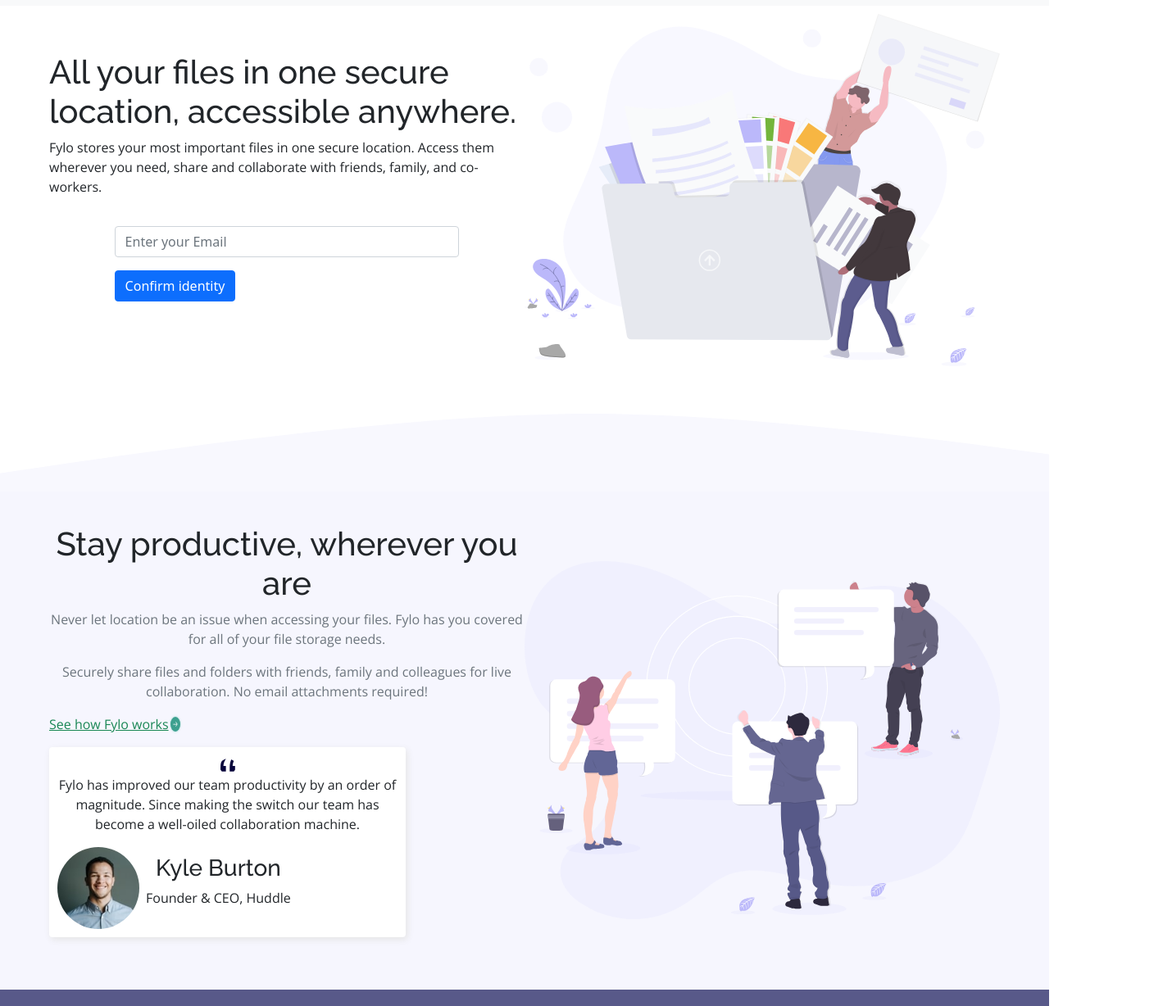
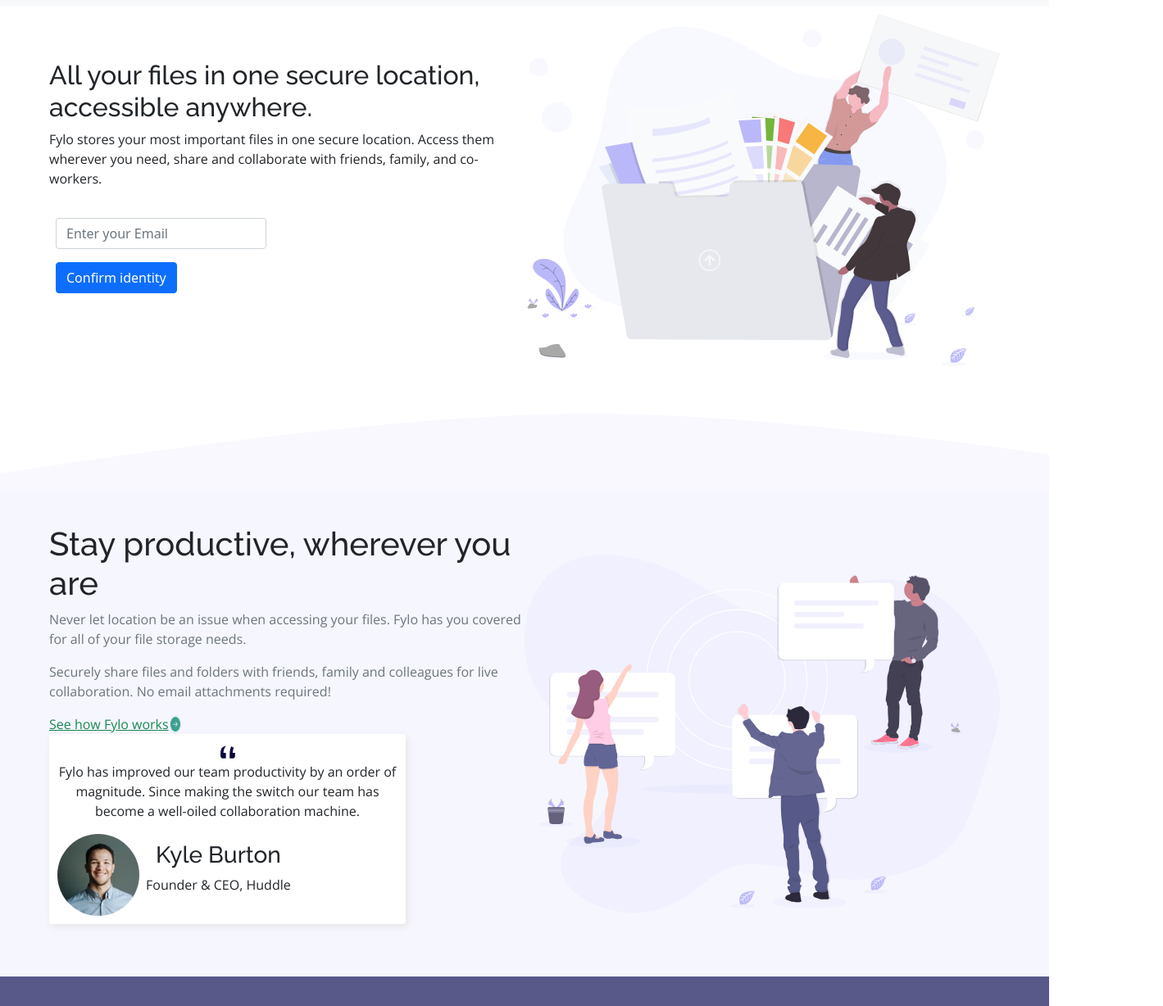
Before and after one commit to nouryy17/fylo-landing-page-with-two-column-layout-master, a plain HTML site: page index.html in a window 1280 px wide and 1752 px high. Shown: the part 72-1300 px from the top of the page at 82% size, 1419 px wide, since content can reach past the window. Drawn offline with nearby package versions, Linux system fonts and the light colour scheme.

Commit message:
make risponsv web site

```diff
--- a/css/style.sass
+++ b/css/style.sass
@@ -31,6 +31,8 @@
    @include for-size(max-mobile)
       padding: 10px 20px
 .how-fylo-works
+   width: fit-content
+   margin-bottom: 20px
    a
       transition: 0.5s
       &:hover
--- a/index.html
+++ b/index.html
@@ -37,16 +37,16 @@
           </div>
         </div>
     </nav>
-    <div class="fylo__hero mb-5 d-flex flex-column flex-lg-row justify-content-center  align-items-center">
+    <div class="fylo__hero mb-5 d-flex flex-column flex-md-row justify-content-center  align-items-center">
       <div class="fylo__hero--text flex-basis-50 text-center text-lg-start  mb-3 w-100">
-        <h1>All your files in one secure location, accessible anywhere.</h1>
-        <p class="text-gray">Fylo stores your most important files in one secure location. Access them wherever you need, share and collaborate with friends, family, and co-workers.</p>
-        <form class="m-auto  row g-3">
-          <div class="col-auto w-100">
-            <label for="inputPassword2" class="visually-hidden w-100"> Get Started </label>
-            <input type="password" class="form-control w-100 mt-1 " id="inputPassword2" placeholder="Enter your Email">
+        <h1 class="fs-2">All your files in one secure location, accessible anywhere.</h1>
+        <p  class="text-gray fs-6">Fylo stores your most important files in one secure location. Access them wherever you need, share and collaborate with friends, family, and co-workers.</p>
+        <form class="m-auto m-md-0 d-flex flex-lg-column  row g-3">
+          <div class=" w-100">
+            <label for="inputPassword2" class="visually-hidden"> Get Started </label>
+            <input type="password" class="form-control  mt-1 " id="inputPassword2" placeholder="Enter your Email">
           </div>
-          <div class="col-auto">
+          <div class="">
             <button type="submit" class="btn btn-primary mb-3">Confirm identity</button>
           </div>
         </form>
@@ -58,19 +58,19 @@
     <div class="bg-curve mt-5"></div>
     <div class="fylo__article d-flex flex-column flex-lg-row justify-content-center  align-items-center">
       <div class="fylo__article--text flex-basis-50  w-100 text-center mb-4 w-50">
-        <h1 class="fylo__article-tital"> Stay productive, wherever you are</h1>
-        <p class="text-secondary  fylo__article-descrption"> Never let location be an issue when accessing your files. Fylo has you
+        <h1 class="fylo__article-tital text-lg-start"> Stay productive, wherever you are</h1>
+        <p class="text-secondary  fylo__article-descrption text-lg-start"> Never let location be an issue when accessing your files. Fylo has you
           covered for all of your file storage needs. </p>
-        <p class="text-secondary  fylo__article-descrption">  Securely share files and folders with friends, family and colleagues for
+        <p class="text-secondary  fylo__article-descrption text-lg-start">  Securely share files and folders with friends, family and colleagues for
           live collaboration. No email attachments required!</p>
 
-          <div class="how-fylo-works">
+          <div class="how-fylo-works m-auto  m-lg-0">
             <div class="how-fylo-works-link d-flex">
               <a href="#" class="text-success how-fylo-works-anchor">See how Fylo works</a>
               <img class="how-fylo-works-arrow" src="images/icon-arrow.svg" alt="">
             </div>
           </div>
-          <div class="testimonial w-75 mt-3">
+          <div class="testimonial w-75 m-auto mt-3  m-lg-0">
             <img class="testimonial-qoute"  src="images/icon-quotes.svg" alt="">
             <p class="testimonial-description">
               Fylo has improved our team productivity by an order of magnitude. Since
```
Also changed, not shown: css/style.css, css/varble & mixsin .css (added), 2 other files.
